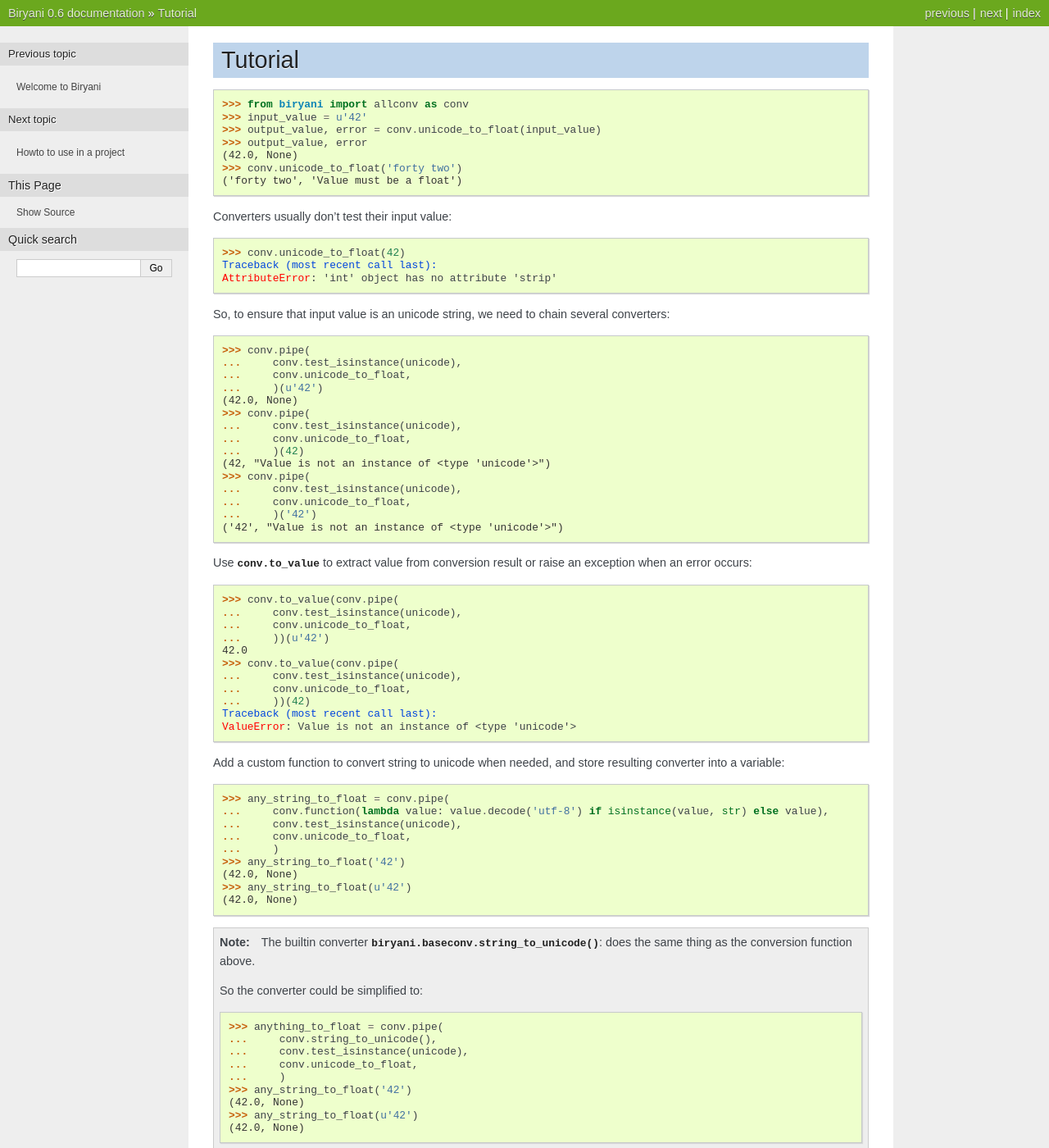
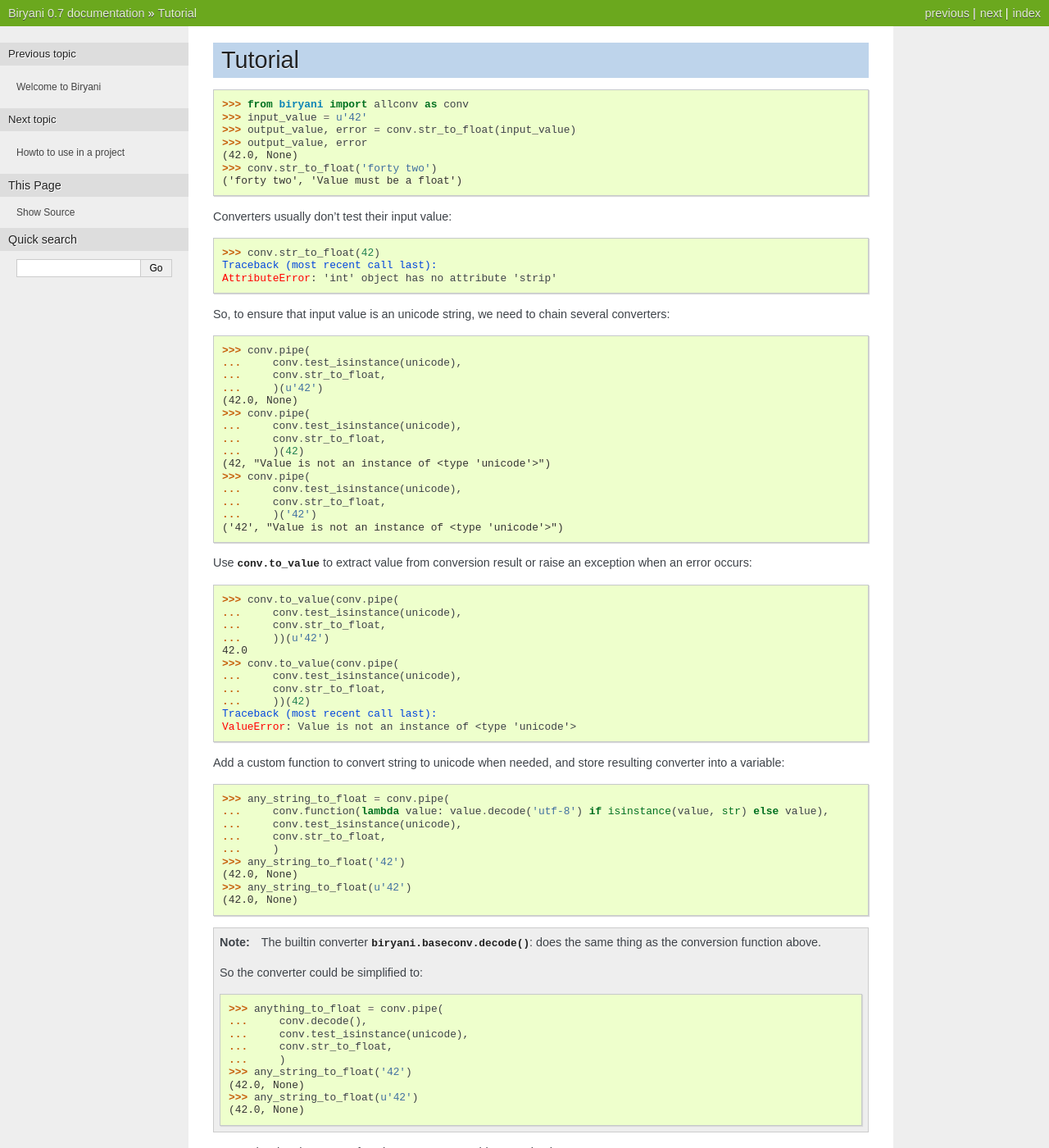
Before and after one commit to openfisca/biryani, a Sphinx documentation site: the page built from docs/source/tutorial.rst, in a window 1280 px wide and 1400 px high. Shown: the whole window at 82% size. Built offline with Sphinx 7.4.7, drawn with Linux system fonts in a browser that asks for light colours; some of the changed text lies outside the part shown.

Commit message:
Use Python 3 name "str" instead of unicode. Rename integer to int to be more Pythonic.

```diff
--- a/docs/source/conf.py
+++ b/docs/source/conf.py
@@ -48,9 +48,9 @@ copyright = u'2009, 2010, 2011, Easter-eggs'
 # built documents.
 #
 # The short X.Y version.
-version = '0.6'
+version = '0.7'
 # The full version, including alpha/beta/rc tags.
-release = '0.6'
+release = '0.7'
 
 # The language for content autogenerated by Sphinx. Refer to documentation
 # for a list of supported languages.
--- a/docs/source/how-to-use.rst
+++ b/docs/source/how-to-use.rst
@@ -12,7 +12,7 @@ Howto use Biryani in a simple project
 
     # Use the converters. For example:
     s = '5'
-    i = conv.to_value(conv.unicode_to_integer, conv.require)(s)
+    i = conv.to_value(conv.str_to_int, conv.require)(s)
     assert i == 5
     ...
 
@@ -47,6 +47,6 @@ In your others modules add::
 
     # Use the converters. For example:
     s = '5'
-    i = conv.to_value(conv.unicode_to_integer, conv.require)(s)
+    i = conv.to_value(conv.str_to_int, conv.require)(s)
     assert i == 5
     ...
--- a/docs/source/tutorial.rst
+++ b/docs/source/tutorial.rst
@@ -4,15 +4,15 @@
 
     >>> from biryani import allconv as conv
     >>> input_value = u'42'
-    >>> output_value, error = conv.unicode_to_float(input_value)
+    >>> output_value, error = conv.str_to_float(input_value)
     >>> output_value, error
     (42.0, None)
-    >>> conv.unicode_to_float('forty two')
+    >>> conv.str_to_float('forty two')
     ('forty two', 'Value must be a float')
 
 Converters usually don't test their input value::
 
-    >>> conv.unicode_to_float(42)
+    >>> conv.str_to_float(42)
     Traceback (most recent call last):
     AttributeError: 'int' object has no attribute 'strip'
 
@@ -20,17 +20,17 @@
 
     >>> conv.pipe(
     ...     conv.test_isinstance(unicode),
-    ...     conv.unicode_to_float,
+    ...     conv.str_to_float,
     ...     )(u'42')
     (42.0, None)
     >>> conv.pipe(
     ...     conv.test_isinstance(unicode),
-    ...     conv.unicode_to_float,
+    ...     conv.str_to_float,
     ...     )(42)
     (42, "Value is not an instance of <type 'unicode'>")
     >>> conv.pipe(
     ...     conv.test_isinstance(unicode),
-    ...     conv.unicode_to_float,
+    ...     conv.str_to_float,
     ...     )('42')
     ('42', "Value is not an instance of <type 'unicode'>")
 
@@ -38,12 +38,12 @@
 
     >>> conv.to_value(conv.pipe(
     ...     conv.test_isinstance(unicode),
-    ...     conv.unicode_to_float,
+    ...     conv.str_to_float,
     ...     ))(u'42')
     42.0
     >>> conv.to_value(conv.pipe(
     ...     conv.test_isinstance(unicode),
-    ...     conv.unicode_to_float,
+    ...     conv.str_to_float,
     ...     ))(42)
     Traceback (most recent call last):
     ValueError: Value is not an instance of <type 'unicode'>
@@ -53,22 +53,22 @@
     >>> any_string_to_float = conv.pipe(
     ...     conv.function(lambda value: value.decode('utf-8') if isinstance(value, str) else value),
     ...     conv.test_isinstance(unicode),
-    ...     conv.unicode_to_float,
+    ...     conv.str_to_float,
     ...     )
     >>> any_string_to_float('42')
     (42.0, None)
     >>> any_string_to_float(u'42')
     (42.0, None)
 
-.. note:: The builtin converter :func:`biryani.baseconv.string_to_unicode`: does the same thing as the conversion
+.. note:: The builtin converter :func:`biryani.baseconv.decode`: does the same thing as the conversion
    function above.
 
    So the converter could be simplified to::
 
         >>> anything_to_float = conv.pipe(
-        ...     conv.string_to_unicode(),
+        ...     conv.decode(),
         ...     conv.test_isinstance(unicode),
-        ...     conv.unicode_to_float,
+        ...     conv.str_to_float,
         ...     )
         >>> any_string_to_float('42')
         (42.0, None)
@@ -80,7 +80,7 @@
     >>> anything_to_float = conv.pipe(
     ...     conv.function(lambda value: value.decode('utf-8') if isinstance(value, str) else unicode(value)),
     ...     conv.test_isinstance(unicode),
-    ...     conv.unicode_to_float,
+    ...     conv.str_to_float,
     ...     )
     >>> anything_to_float(42)
     (42.0, None)
@@ -91,7 +91,7 @@
     ...     conv.function(lambda value: value.decode('utf-8') if isinstance(value, str) else unicode(value)),
     ...     conv.test_isinstance(unicode),
     ...     conv.cleanup_line,
-    ...     conv.unicode_to_float,
+    ...     conv.str_to_float,
     ...     )
     >>> anything_to_float('  42   ')
     (42.0, None)
@@ -104,7 +104,7 @@
     ...     conv.function(lambda value: value.decode('utf-8') if isinstance(value, str) else unicode(value)),
     ...     conv.test_isinstance(unicode),
     ...     conv.cleanup_line,
-    ...     conv.unicode_to_float,
+    ...     conv.str_to_float,
     ...     conv.require,
     ...     )
     >>> anything_to_float(u'     ')
@@ -116,7 +116,7 @@
     ...     conv.function(lambda value: value.decode('utf-8') if isinstance(value, str) else unicode(value)),
     ...     conv.test_isinstance(unicode),
     ...     conv.cleanup_line,
-    ...     conv.unicode_to_float,
+    ...     conv.str_to_float,
     ...     conv.test(lambda value: -180 <= value <= 180),
     ...     conv.require,
     ...     )
@@ -135,7 +135,7 @@
     ...     conv.function(lambda value: value.decode('utf-8') if isinstance(value, str) else unicode(value)),
     ...     conv.test_isinstance(unicode),
     ...     conv.cleanup_line,
-    ...     conv.unicode_to_float,
+    ...     conv.str_to_float,
     ...     conv.test(lambda value: -180 <= value <= 180, error = 'Latitude must be between -180 and 180'),
     ...     conv.require,
     ...     )
@@ -149,7 +149,7 @@
     ...         conv.function(lambda value: value.decode('utf-8') if isinstance(value, str) else unicode(value)),
     ...         conv.test_isinstance(unicode),
     ...         conv.cleanup_line,
-    ...         conv.unicode_to_float,
+    ...         conv.str_to_float,
     ...         conv.test(lambda value: min_bound <= value <= max_bound,
     ...             error = 'Value must be between {0} and {1}'.format(min_bound, max_bound)),
     ...         conv.require,
@@ -166,7 +166,7 @@
         ...         conv.function(lambda value: value.decode('utf-8') if isinstance(value, str) else unicode(value)),
         ...         conv.test_isinstance(unicode),
         ...         conv.cleanup_line,
-        ...         conv.unicode_to_float,
+        ...         conv.str_to_float,
         ...         conv.test_between(min_bound, max_bound),
         ...         conv.require,
         ...         )
```
Also changed, not shown: 6 other files.
